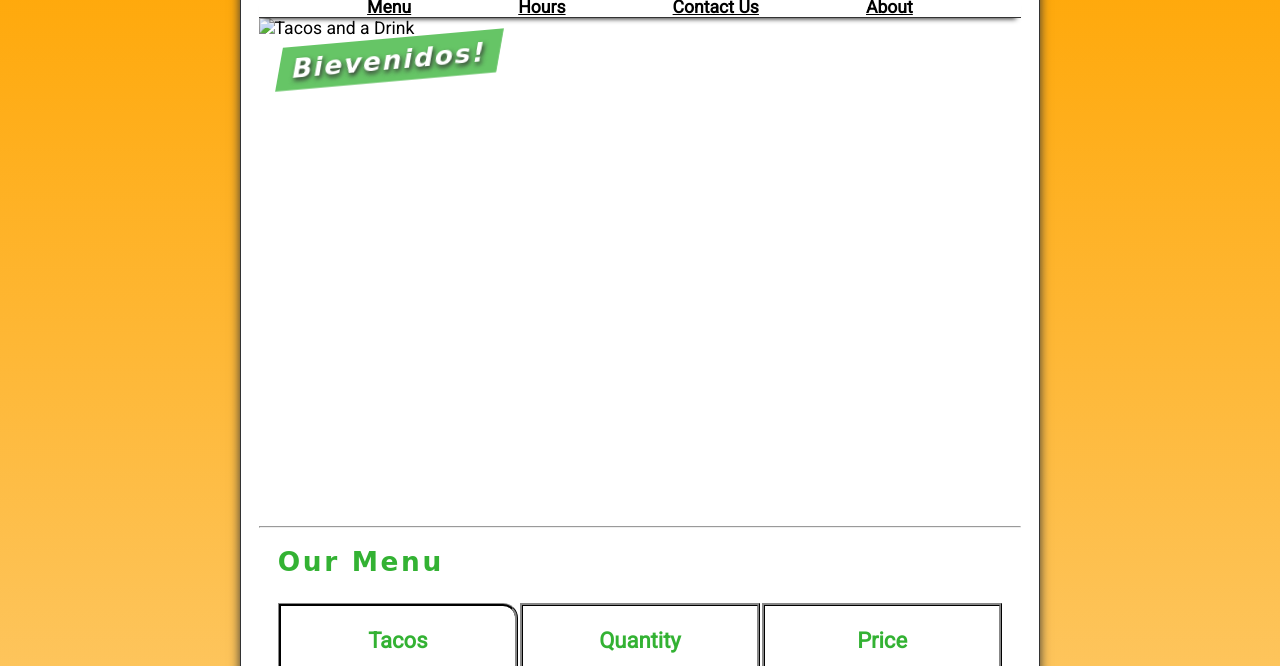
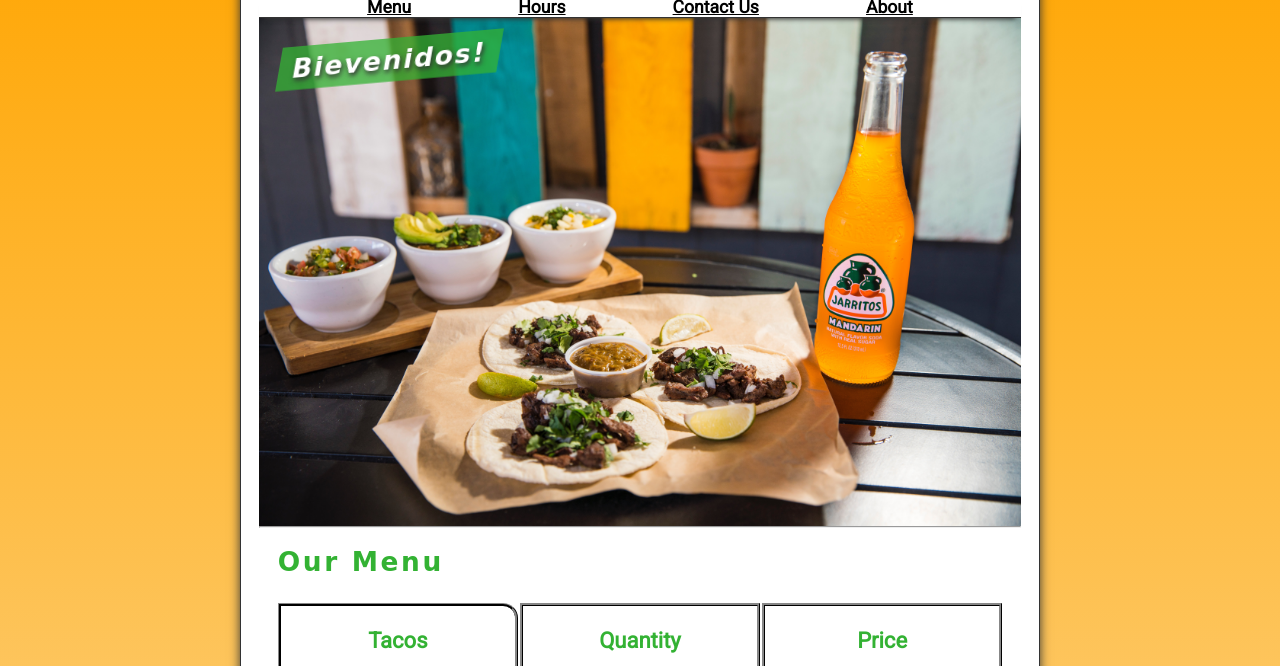
Before and after one commit to khushisharmaa00/Tacos, a plain HTML site: page index.html in a window 1280 px wide. Shown: the part 105-771 px from the top of the page. Drawn offline with Linux system fonts and the light colour scheme.

Commit message:
initil commit

```diff
--- a/index.html
+++ b/index.html
@@ -35,7 +35,7 @@
       <h2 class="hero__h2">Bievenidos!</h2>
       <figure>
         <img
-          src="/24_finalProject/tacos_and_drink_1000x667.png"
+          src="tacos_and_drink_1000x667.png"
           alt="Tacos and a Drink"
           title="We Love tacos!"
           width="1000"
```
